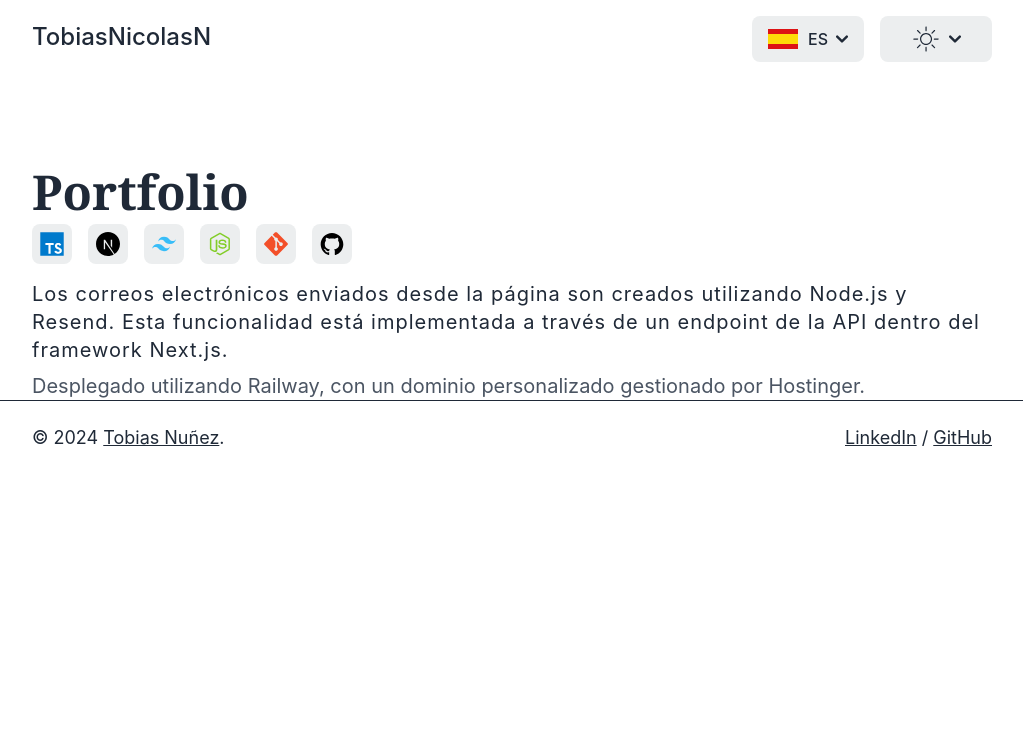
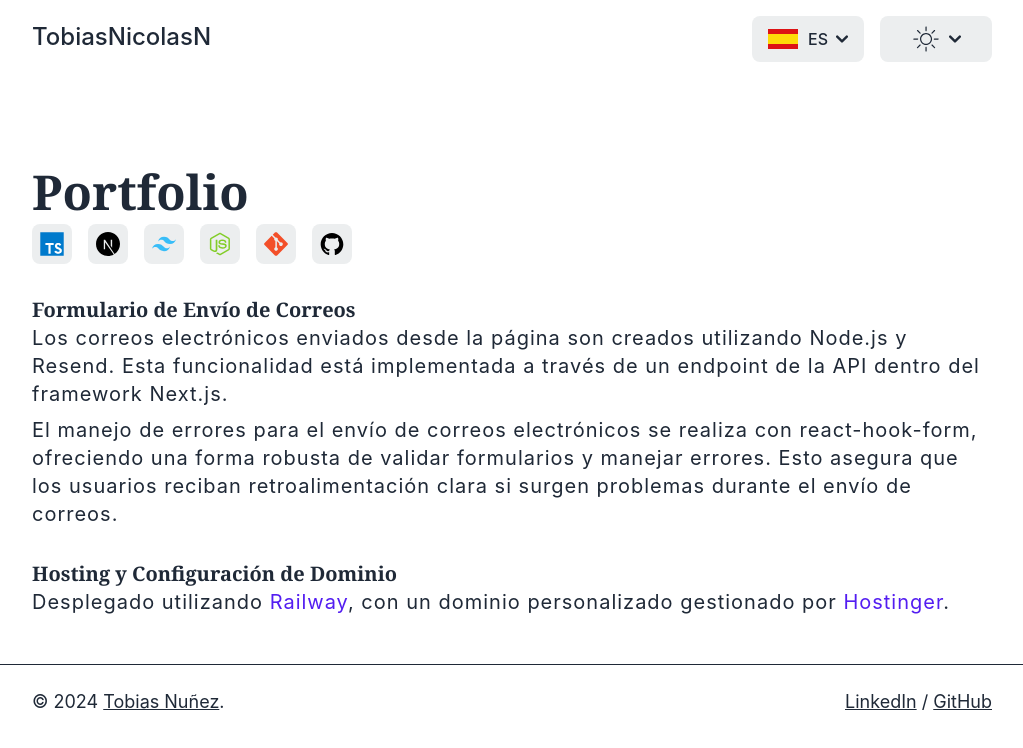
Before and after one commit to tobiasNicolasN/tobiasNPortfolio, a Next.js app: page /portfolio in a window 1280 px wide. Shown: the top 748 px of the page, without its empty margins (128-1151 px from the left). Built offline with nearby package versions, Linux system fonts and the light colour scheme; what tailwindcss-animated would draw is missing.

Commit message:
Portfolio page adding info

```diff
--- a/app/portfolio/page.tsx
+++ b/app/portfolio/page.tsx
@@ -11,10 +11,11 @@ export default function Portfolio() {
 
   return (
     <div>
-      <div className="w-full flex flex-col items-center mt-20 md:mt-36 lg:mt-40">
+      <div className="w-full flex flex-col items-center mt-20 md:mt-36 lg:mt-40 mb-12">
         <NavBar />
         <main className="flex w-11/12 md:w-10/12 lg:w-10/12 xl:w-9/12 2xl:w-7/12 flex-col justify-center font-sans">
           <div className="animate-fade-right animate-once animate-duration-[400ms] animate-delay-100 animate-ease-in"></div>
+
           <h1 className="text-2xl md:text-3xl lg:text-4xl xl:text-5xl mt-2 font-semibold font-mono text-gray-800 dark:text-gray-200 animate-fade-right animate-once animate-duration-[400ms] animate-delay-100 animate-ease-in">
             Portfolio
           </h1>
@@ -28,20 +29,38 @@ export default function Portfolio() {
               </div>
             ))}
           </div>
-          <h1 className="text-sm md:text-base lg:text-lg xl:text-xl tracking-wider mt-4 text-gray-800 dark:text-gray-200 animate-fade-right animate-once animate-duration-[400ms] animate-delay-100 animate-ease-in ">
+
+
+          <h1 className="mt-8 text-lg md:text-xl lg:text-xl xl:text-xl font-semibold font-mono text-gray-800 dark:text-gray-200 animate-fade-right animate-once animate-duration-[400ms] animate-delay-100 animate-ease-in">
+            {
+              lang ? "Formulario de Envío de Correos" : "Email Submission Form"
+            }
+          </h1>
+          <h1 className="text-sm md:text-base lg:text-lg xl:text-xl tracking-wider text-gray-800 dark:text-gray-200 animate-fade-right animate-once animate-duration-[400ms] animate-delay-100 animate-ease-in">
             {lang
               ? 'Los correos electrónicos enviados desde la página son creados utilizando Node.js y Resend. Esta funcionalidad está implementada a través de un endpoint de la API dentro del framework Next.js.'
-              : 'Emails sent from the page are created using Node.js and Resend. This functionality is implemented through an API endpoint within the Next.js framework .'}
+              : 'Emails sent from the page are created using Node.js and Resend. This functionality is implemented through an API endpoint within the Next.js framework.'}
           </h1>
-          <h1 className="text-sm md:text-base lg:text-lg xl:text-xl tracking-tracking-wider mt-2 text-gray-600 dark:text-gray-300 animate-fade-right animate-once animate-duration-[400ms] animate-delay-100 animate-ease-in">
+          <h1 className="text-sm md:text-base lg:text-lg xl:text-xl mt-2 tracking-wider text-gray-800 dark:text-gray-200 animate-fade-right animate-once animate-duration-[400ms] animate-delay-100 animate-ease-in">
+            {lang
+              ? 'El manejo de errores para el envío de correos electrónicos se realiza con react-hook-form, ofreciendo una forma robusta de validar formularios y manejar errores. Esto asegura que los usuarios reciban retroalimentación clara si surgen problemas durante el envío de correos.'
+              : 'Error handling for email sending is managed with react-hook-form, providing a robust way to validate forms and handle errors. This ensures users receive clear feedback if issues arise during email submission.'}
+          </h1>
+
+          <h1 className="text-lg md:text-xl mt-8 lg:text-xl xl:text-xl font-semibold font-mono text-gray-800 dark:text-gray-200 animate-fade-right animate-once animate-duration-[400ms] animate-delay-100 animate-ease-in">
+            {
+              lang ? "Hosting y Configuración de Dominio" : "Hosting and Domain Configuration"
+            }
+          </h1>
+          <h1 className="text-sm md:text-base lg:text-lg xl:text-xl tracking-wider text-gray-800 dark:text-gray-200 animate-fade-right animate-once animate-duration-[400ms] animate-delay-100 animate-ease-in">
             {lang ? (
               <>
                 Desplegado utilizando{' '}
-                <a target="_blank" href="https://railway.app">
+                <a target="_blank" href="https://railway.app" className='text-second-light dark:text-second'>
                   Railway
                 </a>
                 , con un dominio personalizado gestionado por{' '}
-                <a target="_blank" href="https://www.hostinger.com.ar/">
+                <a target="_blank" href="https://www.hostinger.com.ar/" className='text-second-light dark:text-second'>
                   Hostinger
                 </a>
                 .
@@ -49,11 +68,11 @@ export default function Portfolio() {
             ) : (
               <>
                 Deployed using{' '}
-                <a target="_blank" href="https://railway.app" className='text-second-light dark:text-second-light'>
+                <a target="_blank" href="https://railway.app" className='text-second-light dark:text-second'>
                   Railway
                 </a>
                 , featuring a custom domain managed by{' '}
-                <a target="_blank" href="https://www.hostinger.com.ar/" className='text-second-light dark:text-second-light'>
+                <a target="_blank" href="https://www.hostinger.com.ar/" className='text-second-light dark:text-second'>
                   Hostinger
                 </a>
                 .
--- a/tailwind.config.ts
+++ b/tailwind.config.ts
@@ -31,11 +31,11 @@ const config: Config = {
     },
     extend: {
       colors: {
-        second: 'rgb(173 143 255)',
+        "second": 'rgb(173 143 255)',
         'offset-second': '#e068fd',
-        button: '#29293e',
+        "button": '#29293e',
         'offset-button': '#374151',
-        bg: '#16161a',
+        "bg": '#16161a',
         'second-light': 'rgb(83 29 241)',
         'offset-second-light': '#6d00e6',
         'button-light': '#eceeef',
```
